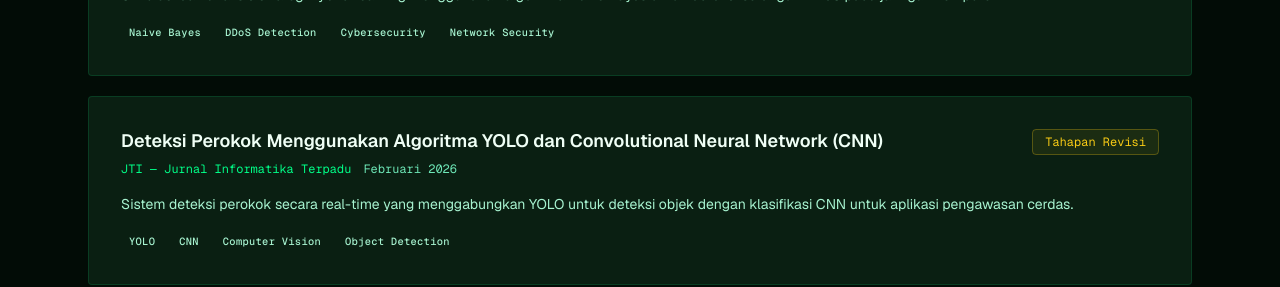
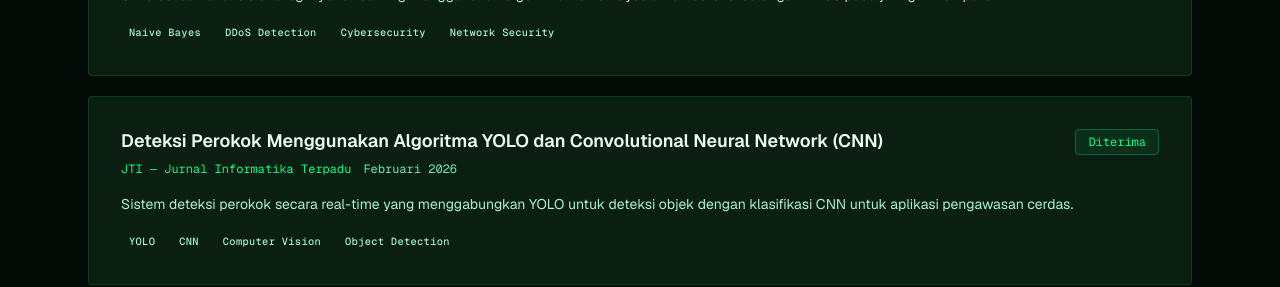
Before and after one commit to Liando18/profile, a Next.js app: page / in a window 1280 px wide. Shown: the part 1780-2067 px from the top of the page. Built offline with nearby package versions, Linux system fonts and the light colour scheme; no server answers.

Commit message:
update status jurnal 3

```diff
--- a/app/components/Research.tsx
+++ b/app/components/Research.tsx
@@ -29,8 +29,8 @@ const papers = [
     },
     journal: "JTI — Jurnal Informatika Terpadu",
     date: "Februari 2026",
-    status: { en: "Revision Stage", id: "Tahapan Revisi" },
-    statusColor: "#facc15",
+    status: { en: "Accepted", id: "Diterima" },
+    statusColor: "#00ff88",
     tags: ["YOLO", "CNN", "Computer Vision", "Object Detection"],
     abstract: {
       en: "Real-time smoker detection system combining YOLO object detection with CNN classification for intelligent surveillance applications.",
```
